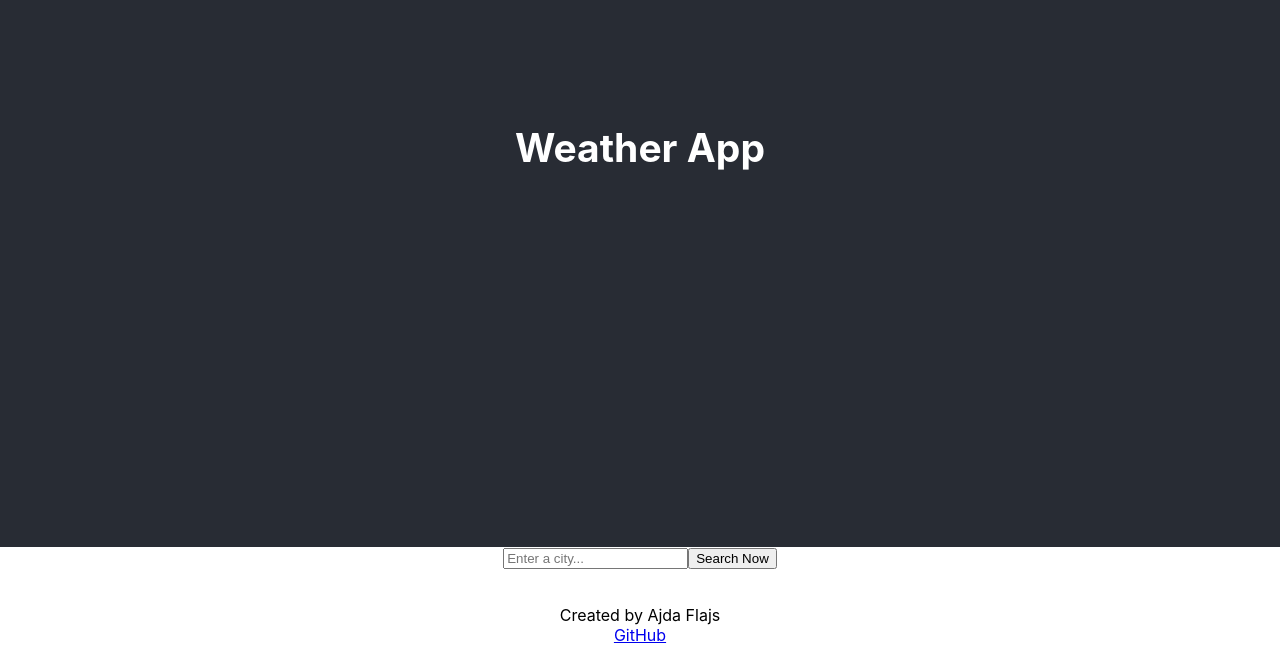
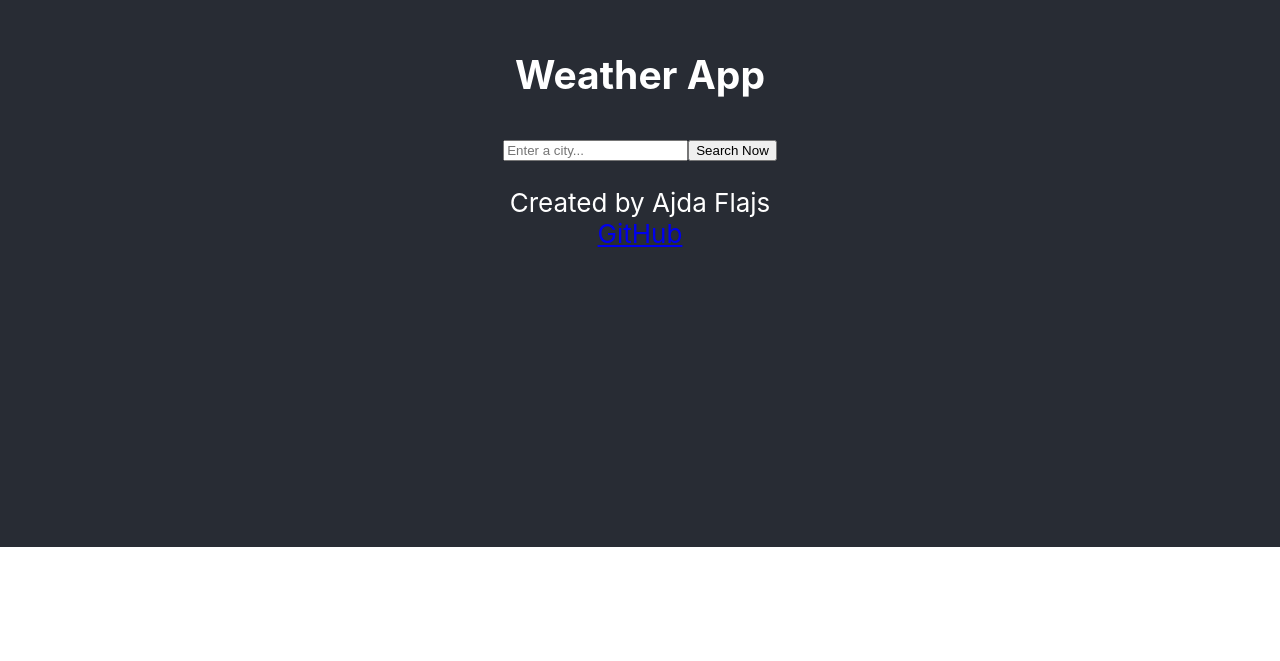
Before and after one commit to ajdaflajs/weather-react-app, a React (Create React App) app: page / in a window 1280 px wide. Shown: the part 253-914 px from the top of the page. After the commit the page ends 800 px from the top, so only its background shows below. Built offline with nearby package versions, Linux system fonts and the light colour scheme.

Commit message:
Adding Footer with coders information
and integrstion to other files

```diff
--- a/src/App.js
+++ b/src/App.js
@@ -7,10 +7,8 @@ function App() {
     <div className="App">
       <header className="App-header">
         <h2>Weather App</h2>
+        <Weather />
       </header>
-      <main>
-        <Weather />
-      </main>
     </div>
   );
 }
--- /dev/null
+++ b/src/Footer.js
@@ -0,0 +1,12 @@
+import React from "react";
+
+export default function Footer() {
+    return(
+        <div>
+            <p>Created by <span href="#">Ajda Flajs</span>
+            <br/>
+            <a href="https://github.com/ajdaflajs/weather-react-app">GitHub</a>
+            </p>
+        </div>
+    )
+}
--- a/src/Weather.js
+++ b/src/Weather.js
@@ -1,19 +1,15 @@
 import React from "react";
 import SearchEngine from "./SearchEngine";
+import Footer from "./Footer";
 
 export default function Weather() {
 
     return (
-        <div className="Container">
+        <div className="Header">
           <div className="SearchEngine">
             <SearchEngine />
           </div>
-          <br />
-          <p>Created by <span>Ajda Flajs</span>
-            <br/>
-            <a href="https://github.com/ajdaflajs/weather-react-app">GitHub</a>
-          </p>
-
+          <Footer />
         </div>
 
     );
```
